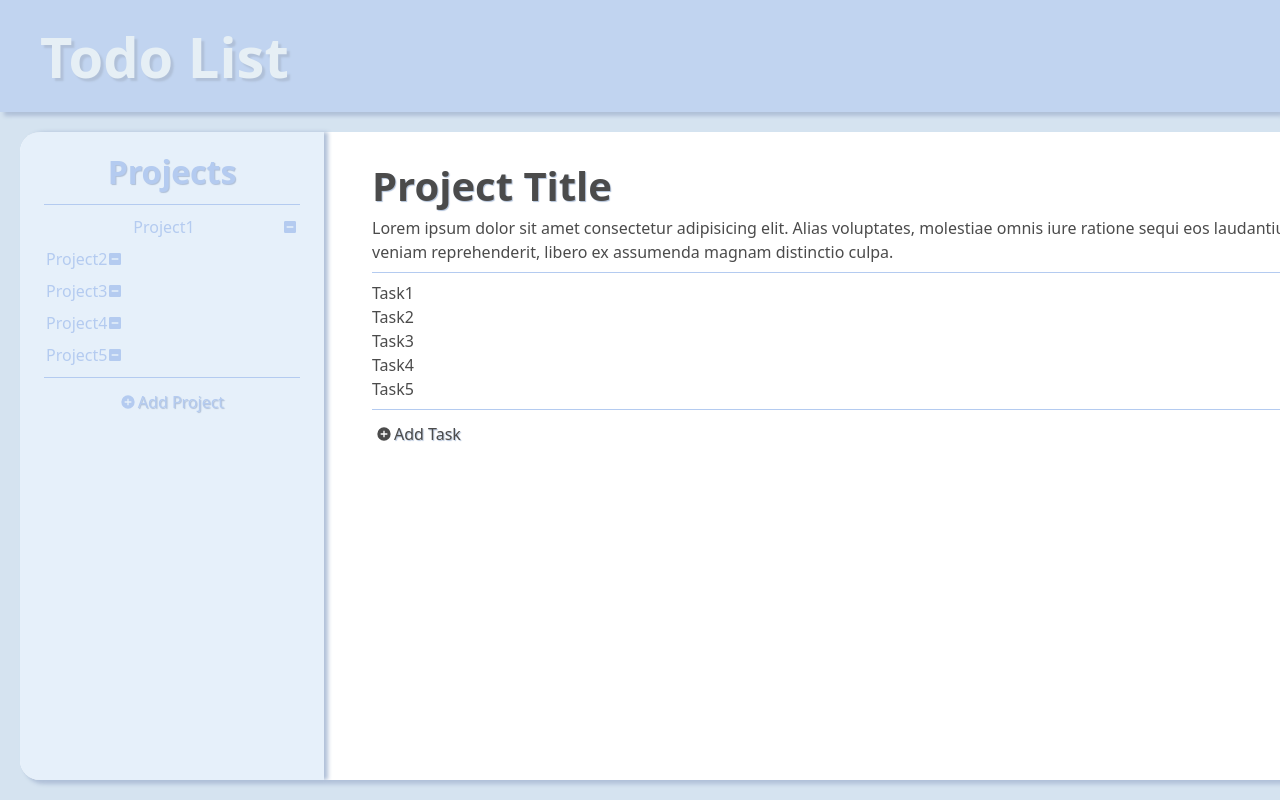
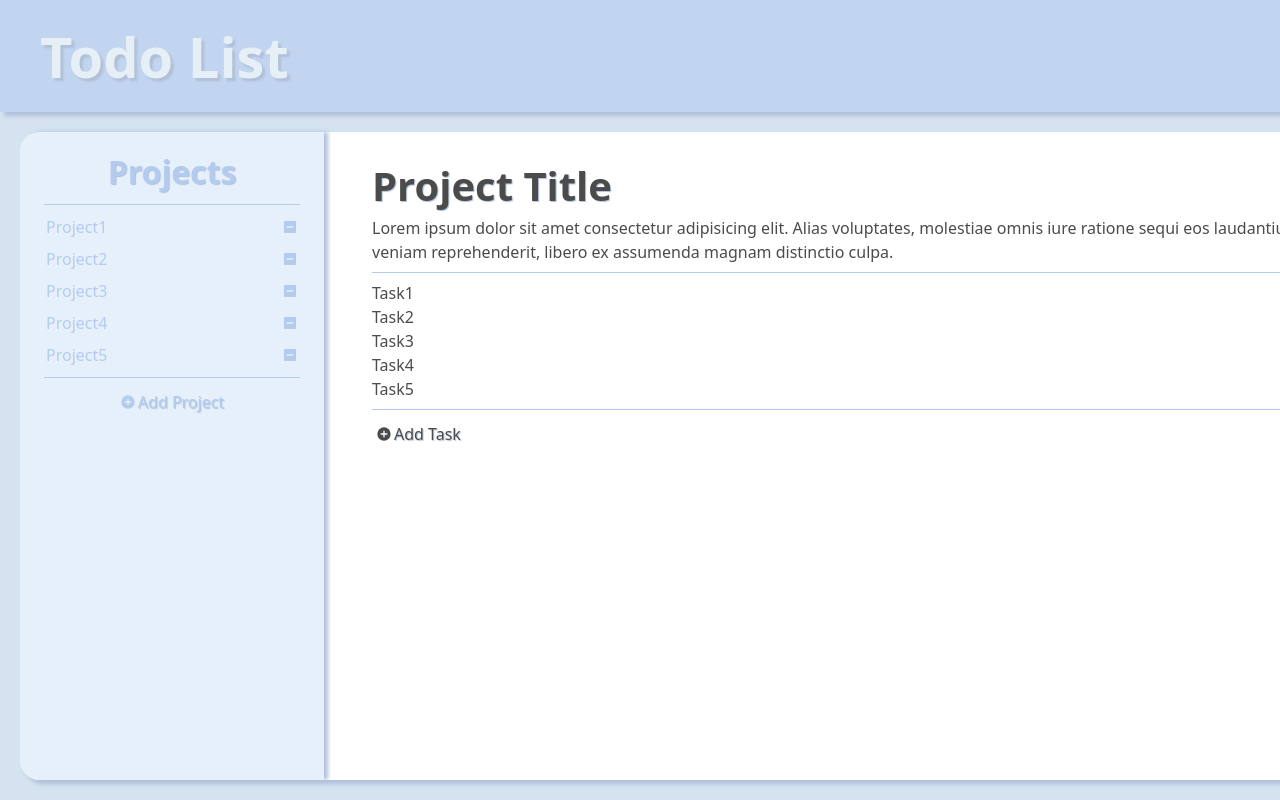
Before and after one commit to SarahDavis2/todo-list, a website built with webpack: page src/template.html in a window 1280 px wide. Shown: the top 800 px of the page. Built offline with nearby package versions, Linux system fonts and the light colour scheme.

Commit message:
Fix: sidebar button

```diff
--- a/src/styles/styles.css
+++ b/src/styles/styles.css
@@ -163,6 +163,7 @@ button {
 .project-list li button:first-child {
   flex: 1;
   text-shadow: none;
+  justify-content: start;
 }
 
 /* UI for button:hover but expands to li for style */
--- a/src/template.html
+++ b/src/template.html
@@ -22,25 +22,25 @@
                             </button>
                         </li>
                         <li>
-                            <p>Project2</p>
+                            <button>Project2</button>
                             <button>
                                 <svg xmlns="http://www.w3.org/2000/svg" viewBox="0 0 24 24"><title>minus-box</title><path d="M17,13H7V11H17M19,3H5C3.89,3 3,3.89 3,5V19A2,2 0 0,0 5,21H19A2,2 0 0,0 21,19V5C21,3.89 20.1,3 19,3Z" /></svg>
                             </button>
                         </li>
                         <li>
-                            <p>Project3</p>
+                            <button>Project3</button>
                             <button>
                                 <svg xmlns="http://www.w3.org/2000/svg" viewBox="0 0 24 24"><title>minus-box</title><path d="M17,13H7V11H17M19,3H5C3.89,3 3,3.89 3,5V19A2,2 0 0,0 5,21H19A2,2 0 0,0 21,19V5C21,3.89 20.1,3 19,3Z" /></svg>
                             </button>
                         </li>
                         <li>
-                            <p>Project4</p>
+                            <button>Project4</button>
                             <button>
                                 <svg xmlns="http://www.w3.org/2000/svg" viewBox="0 0 24 24"><title>minus-box</title><path d="M17,13H7V11H17M19,3H5C3.89,3 3,3.89 3,5V19A2,2 0 0,0 5,21H19A2,2 0 0,0 21,19V5C21,3.89 20.1,3 19,3Z" /></svg>
                             </button>
                         </li>
                         <li>
-                            <p>Project5</p>
+                            <button>Project5</button>
                             <button>
                                 <svg xmlns="http://www.w3.org/2000/svg" viewBox="0 0 24 24"><title>minus-box</title><path d="M17,13H7V11H17M19,3H5C3.89,3 3,3.89 3,5V19A2,2 0 0,0 5,21H19A2,2 0 0,0 21,19V5C21,3.89 20.1,3 19,3Z" /></svg>
                             </button>
```
